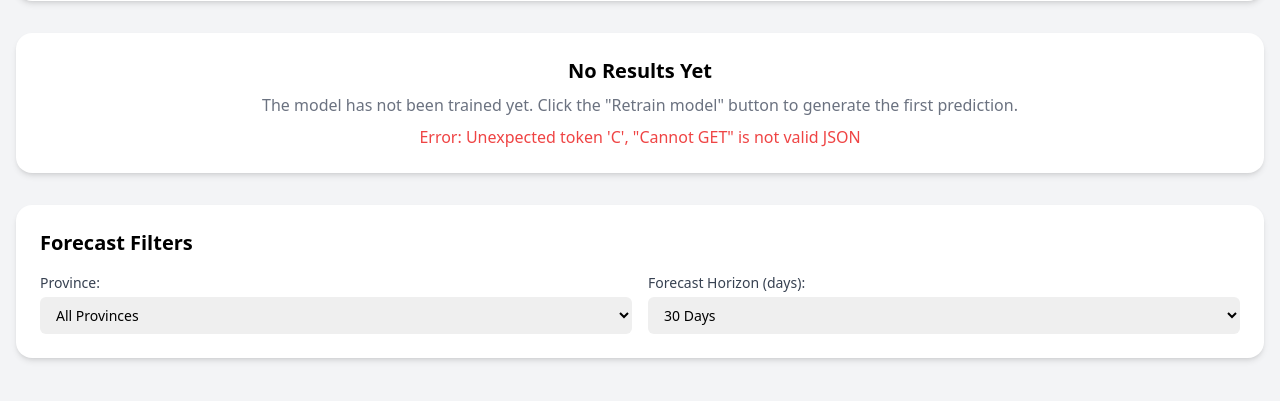
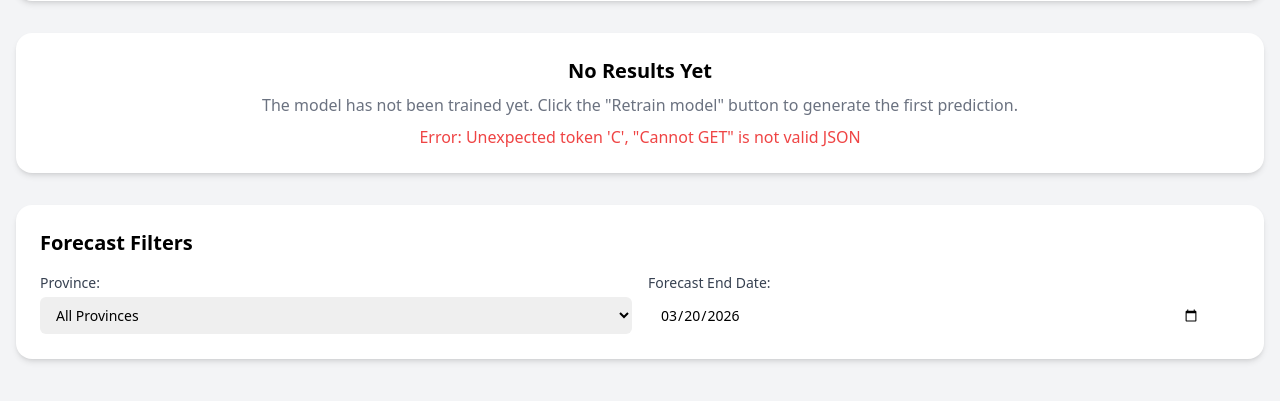
Before and after one commit to rReyvn/SugarPricePredict-Web, a Django app: page /dashboard/ in a window 1280 px wide. Shown: the part 342-743 px from the top of the page. Run offline with Django 5.2, Linux system fonts and the light colour scheme; the visitor is signed in with stand-in values (Sample User, id 1); some libraries are stand-ins or nearby versions.

Commit message:
Use datepicker for filter and separate svg from html

```diff
--- a/sugar/templates/dashboard.html
+++ b/sugar/templates/dashboard.html
@@ -238,26 +172,23 @@
         <div id="results-container" class="mt-8">
             <!-- Training results will be loaded here -->
         </div>
-
         <div class="p-6 bg-white rounded-2xl shadow-md mt-8">
             <h2 class="text-xl font-semibold mb-4">Forecast Filters</h2>
             <div class="grid grid-cols-1 md:grid-cols-2 gap-4">
                 <div>
                     <label for="province-select" class="block text-sm font-medium text-gray-700">Province:</label>
-                    <select id="province-select" name="province" class="mt-1 block w-full pl-3 pr-10 py-2 text-base border-gray-300 focus:outline-none focus:ring-indigo-500 focus:border-indigo-500 sm:text-sm rounded-md">
+                    <select id="province-select"
+                            name="province"
+                            class="mt-1 block w-full pl-3 pr-10 py-2 text-base border-gray-300 focus:outline-none focus:ring-indigo-500 focus:border-indigo-500 sm:text-sm rounded-md">
                         <option value="">All Provinces</option>
                     </select>
                 </div>
                 <div>
-                    <label for="horizon-select" class="block text-sm font-medium text-gray-700">Forecast Horizon (days):</label>
-                    <select id="horizon-select" name="horizon" class="mt-1 block w-full pl-3 pr-10 py-2 text-base border-gray-300 focus:outline-none focus:ring-indigo-500 focus:border-indigo-500 sm:text-sm rounded-md">
-                        <option value="30">30 Days</option>
-                        <option value="60">60 Days</option>
-                        <option value="90">90 Days</option>
-                        <option value="120">120 Days</option>
-                        <option value="150">150 Days</option>
-                        <option value="180">180 Days</option>
-                    </select>
+                    <label for="horizon-select" class="block text-sm font-medium text-gray-700">Forecast End Date:</label>
+                    <input type="date"
+                           id="horizon-select"
+                           name="horizon"
+                           class="mt-1 block w-full pl-3 pr-10 py-2 text-base border-gray-300 focus:outline-none focus:ring-indigo-500 focus:border-indigo-500 sm:text-sm rounded-md">
                 </div>
             </div>
         </div>
@@ -269,6 +200,17 @@
         const resultsContainer = document.getElementById('results-container');
         const provinceSelect = document.getElementById('province-select');
         const horizonSelect = document.getElementById('horizon-select');
+
+        // Set default forecast end date to 30 days from now
+        const today = new Date();
+        const defaultHorizonDate = new Date(today);
+        defaultHorizonDate.setDate(today.getDate() + 30);
+
+        const year = defaultHorizonDate.getFullYear();
+        const month = (defaultHorizonDate.getMonth() + 1).toString().padStart(2, '0');
+        const day = defaultHorizonDate.getDate().toString().padStart(2, '0');
+        horizonSelect.value = `${year}-${month}-${day}`;
+
 
         // Fetch initial results on page load
         fetchResults();
@@ -282,10 +224,7 @@
             trainButton.disabled = true;
             statusContainer.innerHTML = `
                 <div class="flex items-center justify-center rounded-full bg-yellow-500 p-2 text-white">
-                    <svg class="animate-spin h-5 w-5 text-white" xmlns="http://www.w3.org/2000/svg" fill="none" viewBox="0 0 24 24">
-                        <circle class="opacity-25" cx="12" cy="12" r="10" stroke="currentColor" stroke-width="4"></circle>
-                        <path class="opacity-75" fill="currentColor" d="M4 12a8 8 0 018-8V0C5.373 0 0 5.373 0 12h4zm2 5.291A7.962 7.962 0 014 12H0c0 3.042 1.135 5.824 3 7.938l3-2.647z"></path>
-                    </svg>
+                {% include "icons/anim-load.svg" %}
                 </div>`;
 
             // Start training
@@ -320,15 +259,26 @@
             resultsContainer.innerHTML = '<p class="text-center">Loading results...</p>';
 
             const selectedProvince = provinceSelect.value;
-            const selectedHorizon = horizonSelect.value;
+            const selectedHorizonDateString = horizonSelect.value;
+
+            let horizonInDays = null;
+            if (selectedHorizonDateString) {
+                const today = new Date();
+                today.setHours(0, 0, 0, 0); // Normalize 'today' to start of day
+                const selectedDate = new Date(selectedHorizonDateString);
+                selectedDate.setHours(0, 0, 0, 0); // Normalize selected date to start of day
+
+                const diffTime = Math.abs(selectedDate.getTime() - today.getTime());
+                horizonInDays = Math.ceil(diffTime / (1000 * 60 * 60 * 24));
+            }
 
             let url = "{% url 'prediction_results' %}";
             const params = new URLSearchParams();
             if (selectedProvince) {
                 params.append('province', selectedProvince);
             }
-            if (selectedHorizon) {
-                params.append('horizon', selectedHorizon);
+            if (horizonInDays !== null) {
+                params.append('horizon', horizonInDays);
             }
             if (params.toString()) {
                 url += `?${params.toString()}`;
@@ -357,8 +307,15 @@
                     } else {
                         provinceSelect.value = ""; // "All Provinces"
                     }
-                    if (data.selected_horizon) {
-                        horizonSelect.value = data.selected_horizon;
+                    // The backend might return the horizon in days, but the date picker needs a date string.
+                    // We need to re-calculate the date string from the horizon in days if the backend sends it back.
+                    // For simplicity, we'll leave the date picker as is after initial setting,
+                    // as the user explicitly chose a date.
+                    // If the backend sends back `selected_horizon_date` as a date string, use that.
+                    if (data.selected_horizon_date) {
+                        horizonSelect.value = data.selected_horizon_date;
+                    } else {
+                        // If backend doesn't send a date string, ensure the date picker retains its value
                     }
 
 
```
Also changed, not shown: other parts of sugar/templates/dashboard.html (+7 -73 lines), sugar/templates/icons/add.svg (added), sugar/templates/icons/anim-load.svg (added), sugar/templates/icons/chevron-left.svg (added), sugar/templates/icons/chevron-right.svg (added), sugar/templates/icons/download.svg (added), sugar/templates/icons/logout.svg (added), sugar/templates/icons/refresh.svg (added), sugar/templates/icons/trash.svg (added).
